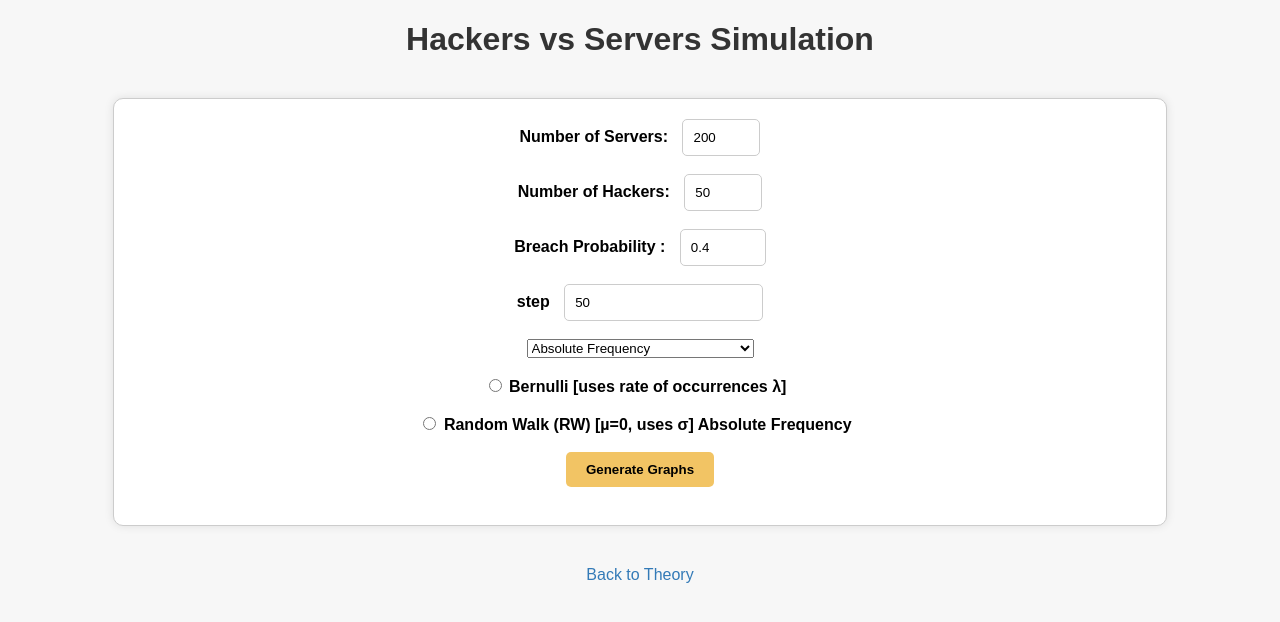
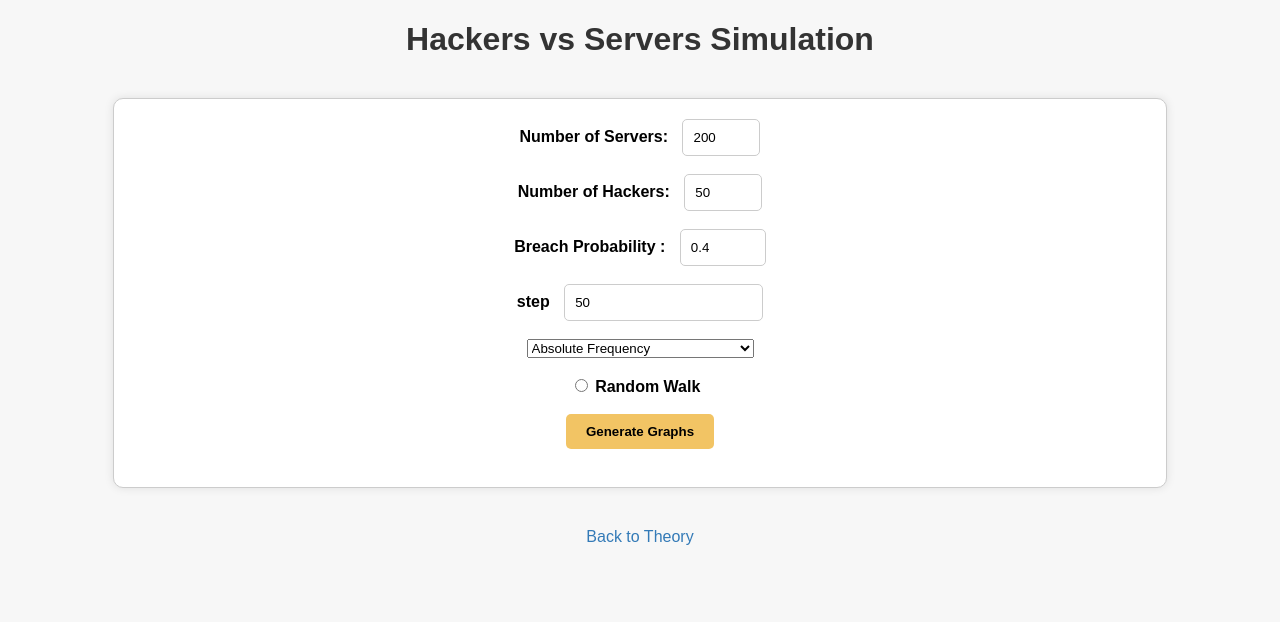
Before and after one commit to Raffo24/raffo24.github.io, a Jekyll site: the page built from _posts/statistics/2022-08-26-hw2_code.md, in a window 1280 px wide. Shown: the top 622 px of the page. Built offline with Jekyll 4.4.1, drawn with Linux system fonts in a browser that asks for light colours.

Commit message:
Update hw2_code.html

```diff
--- a/_layouts/hw2_code.html
+++ b/_layouts/hw2_code.html
@@ -85,10 +85,8 @@
                 <option value="absoluteFrequency">Absolute Frequency</option>
                 <option value="relativeFrequency">Relative Frequency {interval [-1,1]}</option>
             </select><br><br>
-            <input type="radio" id="bernulli" name="processGroup">
-            <label for="bernulli" class="form-check-label">Bernulli [uses rate of occurrences λ]</label><br><br>
             <input type="radio" id="randomWalk" name="processGroup">
-            <label for="randomWalk" class="form-check-label">Random Walk (RW) [µ=0, uses σ] Absolute Frequency</label><br><br>
+            <label for="randomWalk" class="form-check-label">Random Walk</label><br><br>
             <button id="button" onclick="generateGraphs()">Generate Graphs</button><br><br>
         </form>
         <div id="charts" style="display: none;">
```
